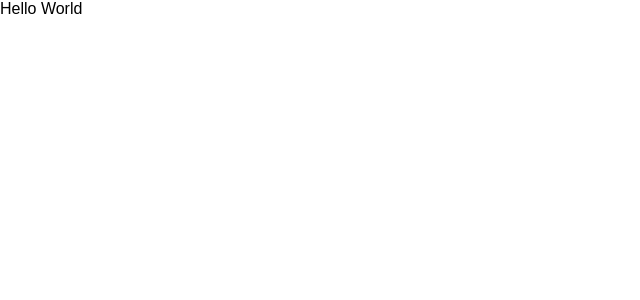
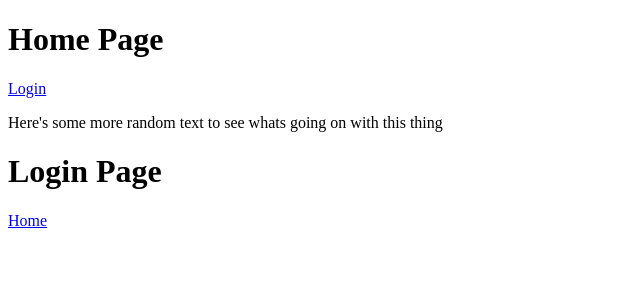
Before and after one commit to JasonHutch/cometconnect-react, a React (Create React App) app: page /login in a window 1280 px wide. Shown: the top 300 px of the page, without its empty margins (0-640 px from the left). Built offline with nearby package versions, Linux system fonts and the light colour scheme.

Commit message:
Added basic navigation to Home/Login Pages

```diff
--- a/package.json
+++ b/package.json
@@ -5,6 +5,8 @@
   "dependencies": {
     "react": "^16.4.1",
     "react-dom": "^16.4.1",
+    "react-router": "^4.3.1",
+    "react-router-dom": "^4.3.1",
     "react-scripts": "1.1.4"
   },
   "scripts": {
--- a/src/App.js
+++ b/src/App.js
@@ -1,6 +1,12 @@
 import React from 'react';
+import { Route } from 'react-router-dom';
+import HomePage from "./components/pages/HomePage";
+import LoginPage from "./components/pages/LoginPage";
 
-
-const App = () => <div>Hello World</div>
-
+const App = () => (
+    <div>
+        <Route path="/" extract component={HomePage}/>
+        <Route path="/login" extract component={LoginPage}/>
+    </div>
+);
 export default App;
--- /dev/null
+++ b/src/components/pages/HomePage.js
@@ -0,0 +1,15 @@
+import React from "react"
+import { Link } from "react-router-dom";
+
+const HomePage = () => (
+    <div>
+        <h1>Home Page</h1>
+        <Link to={"/login"}>Login</Link>
+        <p>
+            Here's some more random text to see whats
+            going on with this thing
+        </p>
+    </div>
+);
+
+export default HomePage;
--- /dev/null
+++ b/src/components/pages/LoginPage.js
@@ -0,0 +1,11 @@
+import React from "react";
+import { Link } from "react-router-dom";
+
+const LoginPage = () => (
+    <div>
+        <h1>Login Page</h1>
+        <Link to={'/'}>Home</Link>
+    </div>
+);
+
+export default LoginPage;
--- a/src/index.js
+++ b/src/index.js
@@ -1,8 +1,13 @@
 import React from 'react';
 import ReactDOM from 'react-dom';
-import './index.css';
+import { BrowserRouter } from 'react-router-dom';
 import App from './App';
 import registerServiceWorker from './registerServiceWorker';
 
-ReactDOM.render(<App />, document.getElementById('root'));
+ReactDOM.render(
+    <BrowserRouter>
+    <App />
+    </BrowserRouter>,
+    document.getElementById("root")
+);
 registerServiceWorker();
```
